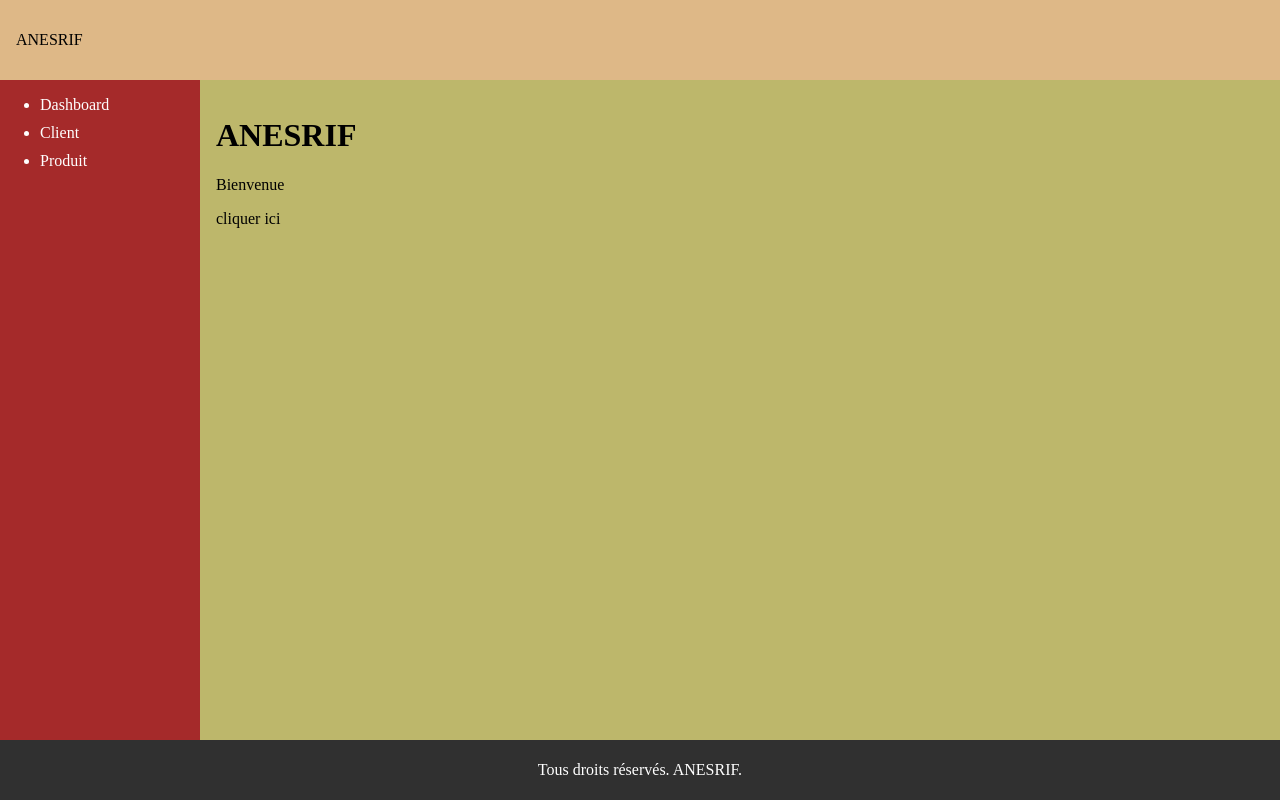
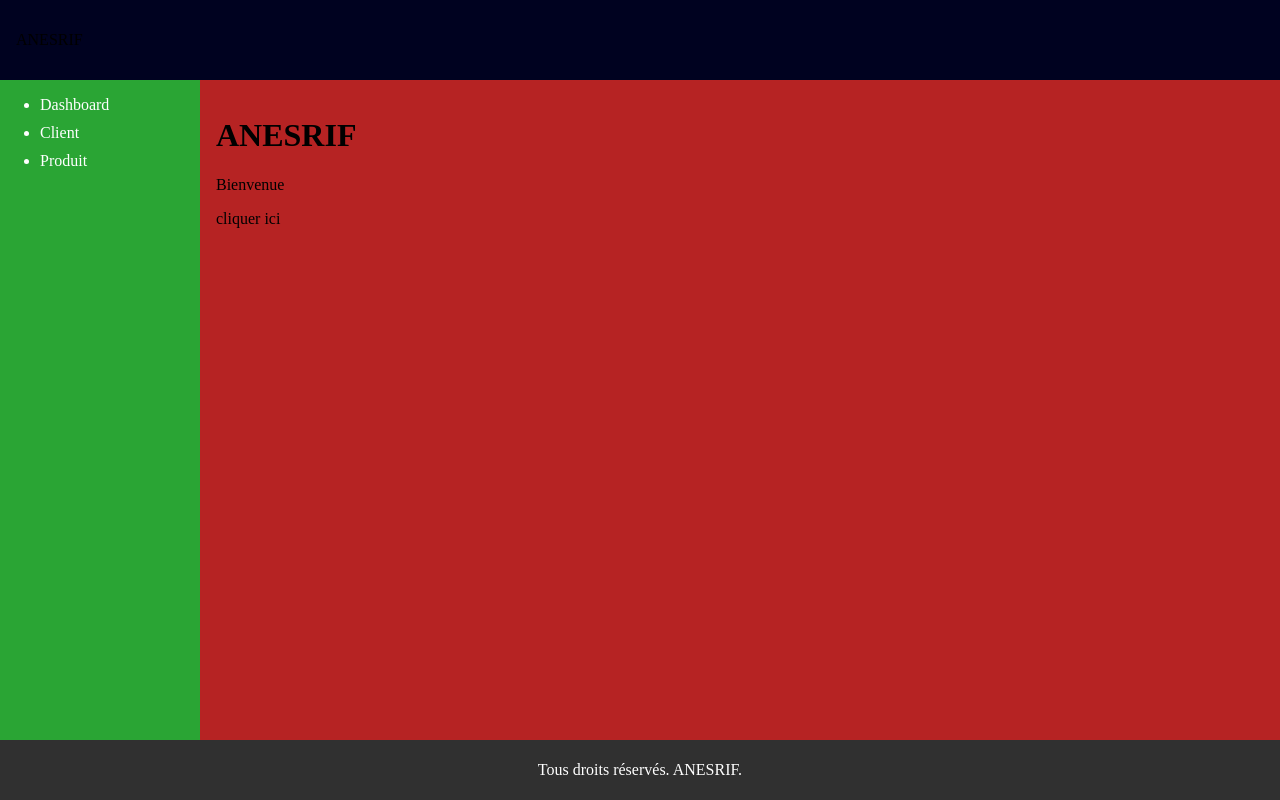
Before and after one commit to a-bnm/test, a plain HTML site: page firstHTML/index.html in a window 1280 px wide. Drawn offline with Linux system fonts and the light colour scheme.

Commit message:
Css modifié

```diff
--- a/firstHTML/styles/index.css
+++ b/firstHTML/styles/index.css
@@ -1,12 +1,12 @@
 body{
-    background-color: blanchedalmond;
+    background-color: white;
     margin: 0;
     display: flex;
     flex-direction: column;
 }
 
 .Header{
-    background-color:burlywood;
+    background-color:rgb(0, 2, 32);
     height: 80px;
     display: flex;
     justify-content: start;
@@ -23,12 +23,12 @@ body{
 
 .SideBar{
     width:200px;
-    background-color: brown;
+    background-color: rgb(42, 165, 52);
     color:white;
 }
 
 .Content{
-    background-color:darkkhaki;
+    background-color:rgb(182, 35, 35);
     flex: 1;
     padding: 1rem;
 }
```
